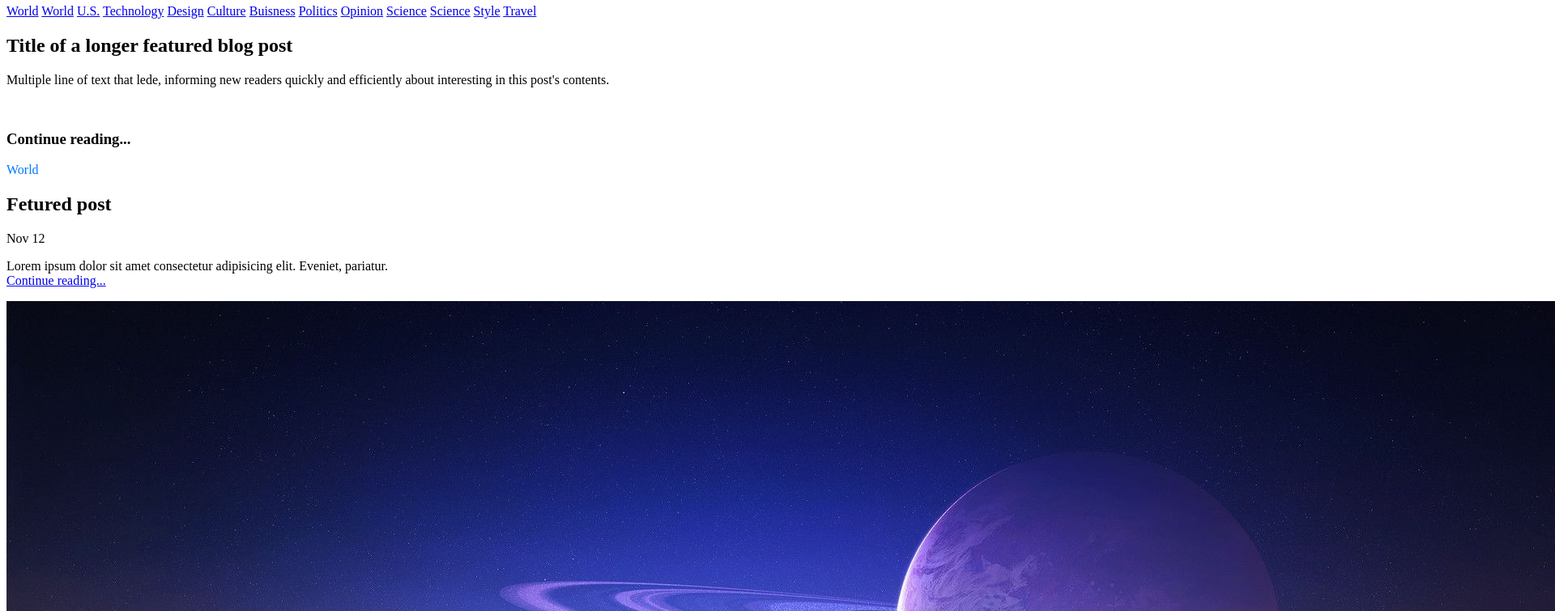
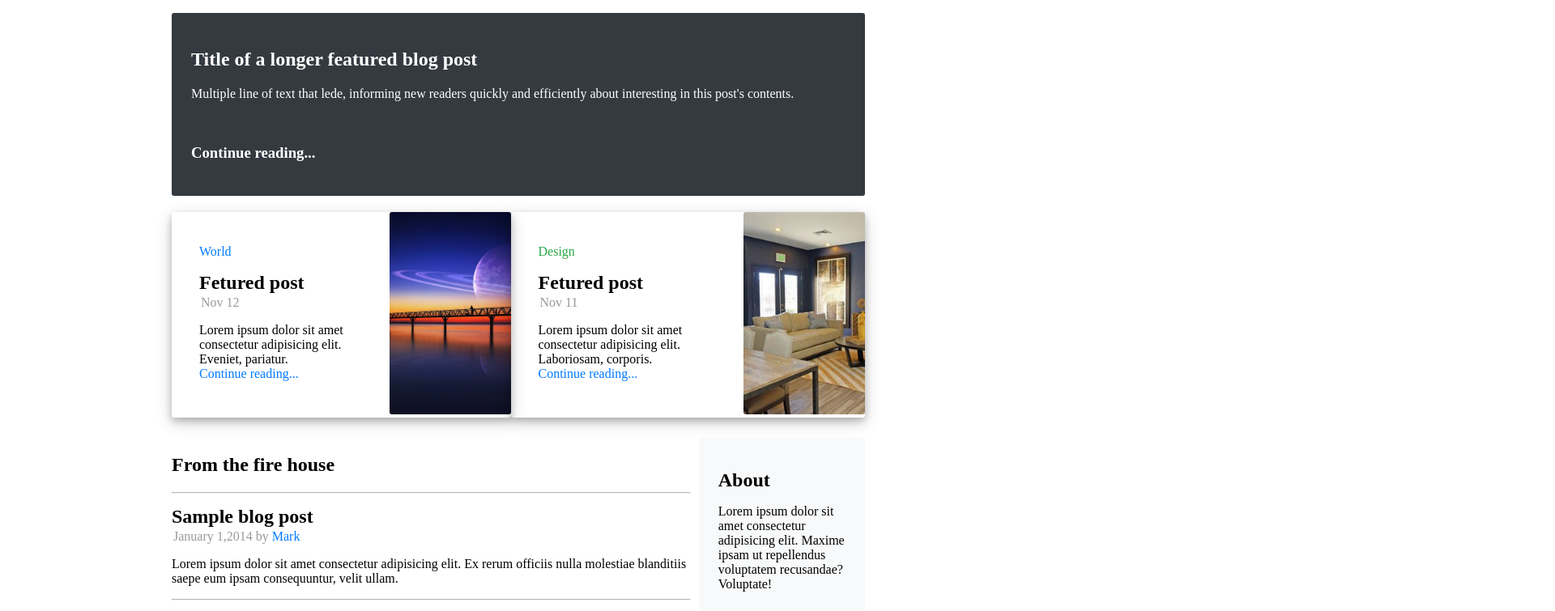
Before and after one commit to harsh18s/blog-template, a plain HTML site: page index.html in a window 1280 px wide. Shown: the part 81-836 px from the top of the page at 81% size, 1920 px wide, since content can reach past the window. Drawn offline with Linux system fonts and the light colour scheme; the site is published under a folder, as on GitHub Pages, so addresses that start at the root find nothing.

Commit message:
Update index.html

```diff
--- a/index.html
+++ b/index.html
@@ -7,9 +7,9 @@
     <meta name="viewport" content="width=device-width, initial-scale=1.0">
     <title>Blog</title>
 
-    <link rel="stylesheet" href="/css/style.css">
-    <link rel="stylesheet" href="/css/utils.css">
-    <link rel="stylesheet" href="/css/media.css">
+    <link rel="stylesheet" href="./css/style.css">
+    <link rel="stylesheet" href="./css/utils.css">
+    <link rel="stylesheet" href="./css/media.css">
 </head>
 
 <body>
```
